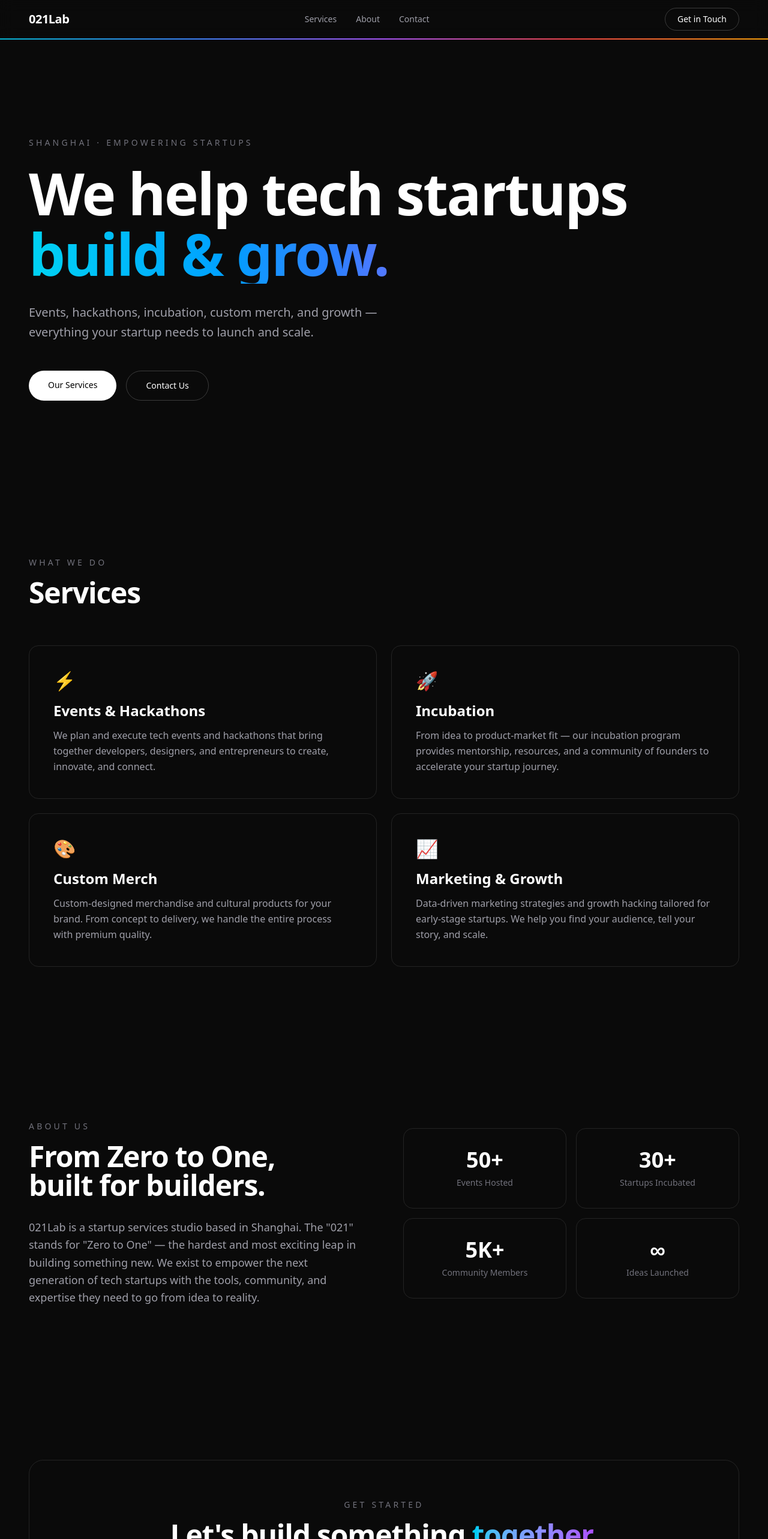
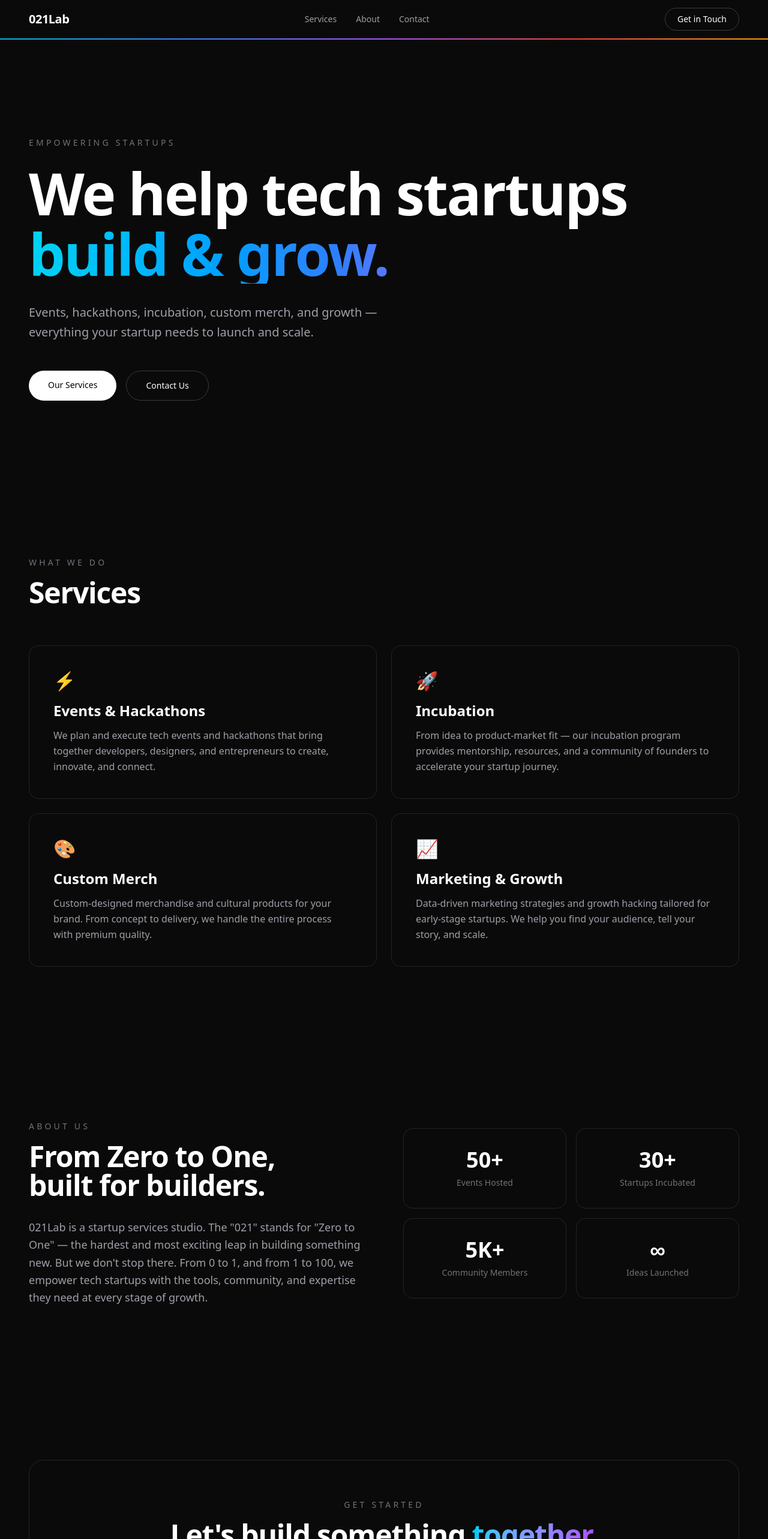
Before and after one commit to 021lab-xyz/021lab.xyz, a Next.js app: page / in a window 1280 px wide. Shown: the top 2566 px of the page at 60% size. Built offline with nearby package versions, Linux system fonts and the light colour scheme.

Commit message:
Update footer, remove location, add 0-to-1 and 1-to-100 messaging

```diff
--- a/src/app/page.tsx
+++ b/src/app/page.tsx
@@ -34,7 +34,7 @@ export default function Home() {
       <section className="min-h-screen flex flex-col justify-center px-6 md:px-12 max-w-7xl mx-auto pt-24">
         <div className="animate-fade-in-up opacity-0">
           <p className="text-sm uppercase tracking-[0.3em] text-zinc-500 mb-6">
-            Shanghai &middot; Empowering Startups
+            Empowering Startups
           </p>
           <h1 className="text-5xl md:text-7xl lg:text-8xl font-bold leading-[1.05] tracking-tight max-w-5xl">
             We help tech startups
@@ -130,11 +130,11 @@ export default function Home() {
               built for builders.
             </h2>
             <p className="text-zinc-400 leading-relaxed text-lg">
-              021Lab is a startup services studio based in Shanghai. The "021"
+              021Lab is a startup services studio. The "021"
               stands for "Zero to One" — the hardest and most exciting leap in
-              building something new. We exist to empower the next generation of
-              tech startups with the tools, community, and expertise they need to
-              go from idea to reality.
+              building something new. But we don&apos;t stop there. From 0 to 1,
+              and from 1 to 100, we empower tech startups with the tools,
+              community, and expertise they need at every stage of growth.
             </p>
           </div>
           <div className="grid grid-cols-2 gap-4 text-center">
@@ -191,14 +191,8 @@ export default function Home() {
             &copy; {new Date().getFullYear()} 021Lab. All rights reserved.
           </div>
           <div className="flex gap-6 text-sm text-zinc-500">
-            <a href="#" className="hover:text-white transition-colors">
-              Twitter
-            </a>
-            <a href="#" className="hover:text-white transition-colors">
-              GitHub
-            </a>
-            <a href="#" className="hover:text-white transition-colors">
-              WeChat
+            <a href="https://x.com/021lab45119" target="_blank" rel="noopener noreferrer" className="hover:text-white transition-colors">
+              X
             </a>
           </div>
         </div>
```
